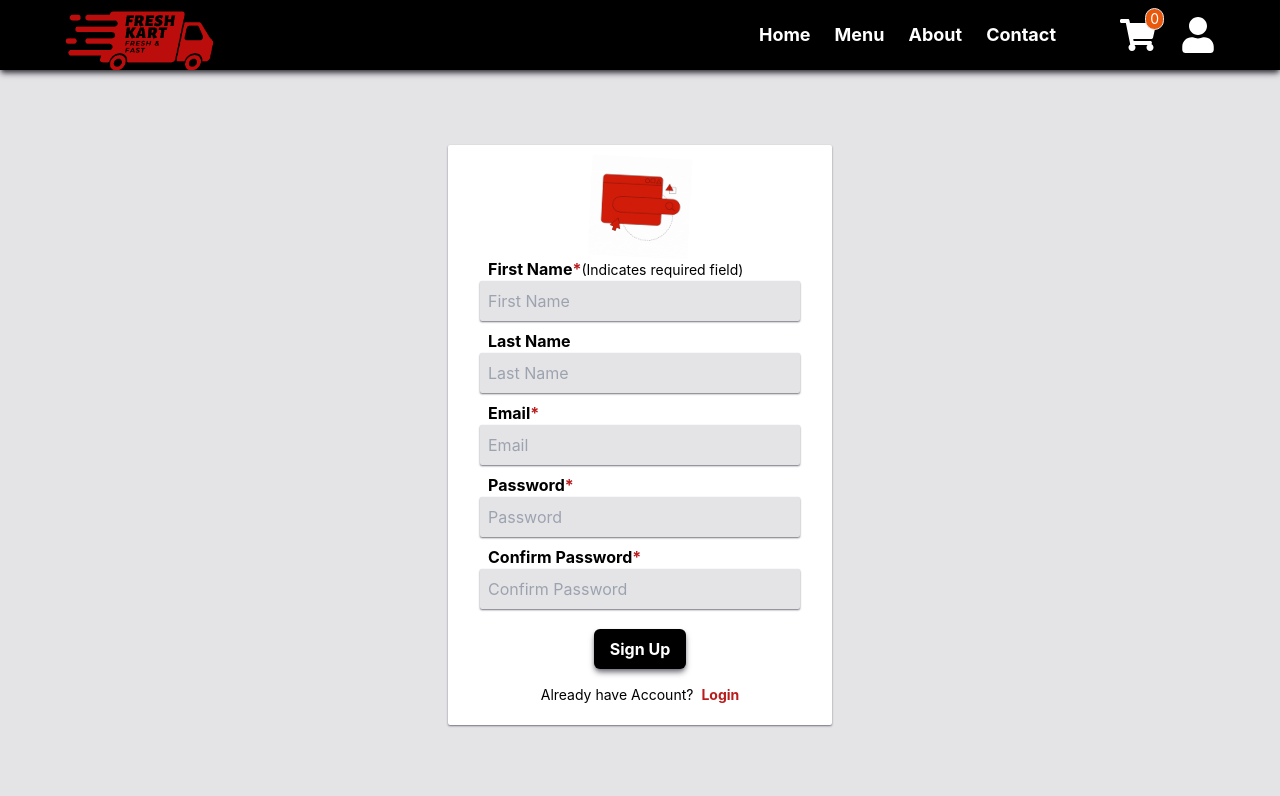
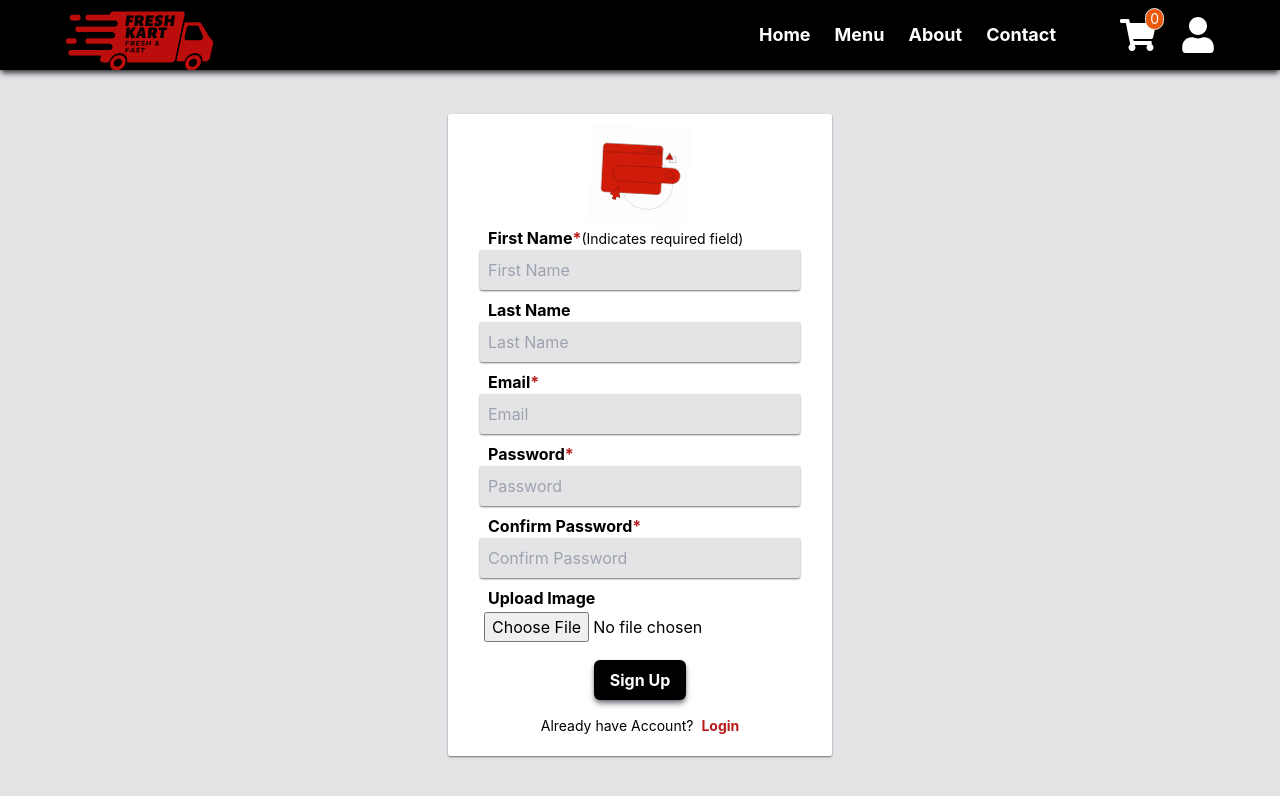
Before and after one commit to ShivamManiMaurya/FreshKart-Ecommerce-MERN-project-FrontEnd, a React (Create React App) app: page /signup in a window 1280 px wide. Shown: the top 796 px of the page. Built offline with nearby package versions, Linux system fonts and the light colour scheme.

Commit message:
feat - image upload feature added

```diff
--- a/src/App.css
+++ b/src/App.css
@@ -1,3 +0,0 @@
-.App {
-  /* text-align: center; */
-}
--- a/src/pages/Login.js
+++ b/src/pages/Login.js
@@ -14,7 +14,7 @@ function Login() {
         const { email, password } = data;
         if (email && password) {
             setCheckReqField(false);
-            console.log(data);
+            // console.log(data);
             alert("success");
         } else {
             setCheckReqField(true);
--- a/src/pages/Signup.js
+++ b/src/pages/Signup.js
@@ -1,6 +1,7 @@
 import React, { useState } from "react";
 import loginGifAnimation from "../assets/images/logo/loginLogo.gif";
 import { Link, useNavigate } from "react-router-dom";
+import { ImageToBase64 } from "../utilities/ImageToBase64.js";
 
 function Signup() {
     const navigate = useNavigate();
@@ -10,6 +11,7 @@ function Signup() {
         email: "",
         password: "",
         confirmPassword: "",
+        image: "",
     });
     const [checkRequiredField, setCheckReqField] = useState(false);
     const [passwordMatch, setPassswordMatch] = useState(false);
@@ -20,7 +22,7 @@ function Signup() {
         if (firstName && email && password && confirmPassword) {
             setCheckReqField(false);
             if (password === confirmPassword) {
-                console.log(data);
+                console.log(data.image);
                 alert("successfull");
                 navigate("/login");
             } else {
@@ -39,6 +41,16 @@ function Signup() {
             return {
                 ...prev,
                 [name]: value,
+            };
+        });
+    };
+
+    const handleFileInput = async (e) => {
+        const val = await ImageToBase64(e.target.files[0]);
+        setData((prev) => {
+            return {
+                ...prev,
+                image: val,
             };
         });
     };
@@ -93,6 +105,7 @@ function Signup() {
                         value={data.email}
                         onChange={handleChange}
                     />
+
                     <label htmlFor="email" className="pl-2 font-bold">
                         Password<span className="text-red-700">*</span>
                     </label>
@@ -114,9 +127,21 @@ function Signup() {
                         id="confirmPassword"
                         name="confirmPassword"
                         placeholder="Confirm Password"
-                        className="w-full h-10 bg-zinc-200 rounded-sm px-2 shadow-sm shadow-zinc-500 mb-5"
+                        className="w-full h-10 bg-zinc-200 rounded-sm px-2 shadow-sm shadow-zinc-500 mb-2"
                         value={data.confirmPassword}
                         onChange={handleChange}
+                    />
+                    <label htmlFor="image" className="pl-2 font-bold">
+                        Upload Image
+                    </label>
+                    <input
+                        type="file"
+                        id="image"
+                        name="image"
+                        className="w-full h-10 rounded-sm px-1 mb-2 mt-0.5"
+                        accept="image/*"
+                        // value={data.image}
+                        onChange={handleFileInput}
                     />
                     {checkRequiredField && (
                         <p className="pb-2 flex items-center justify-center gap-1 text-xs">
--- /dev/null
+++ b/src/utilities/ImageToBase64.js
@@ -0,0 +1,13 @@
+async function ImageToBase64(file) {
+    const reader = new FileReader();
+    reader.readAsDataURL(file);
+
+    const data = new Promise((resolve, reject) => {
+        reader.onload = () => resolve(reader.result);
+        reader.onerror = (err) => reject(err);
+    });
+
+    return data;
+}
+
+export { ImageToBase64 };
```
